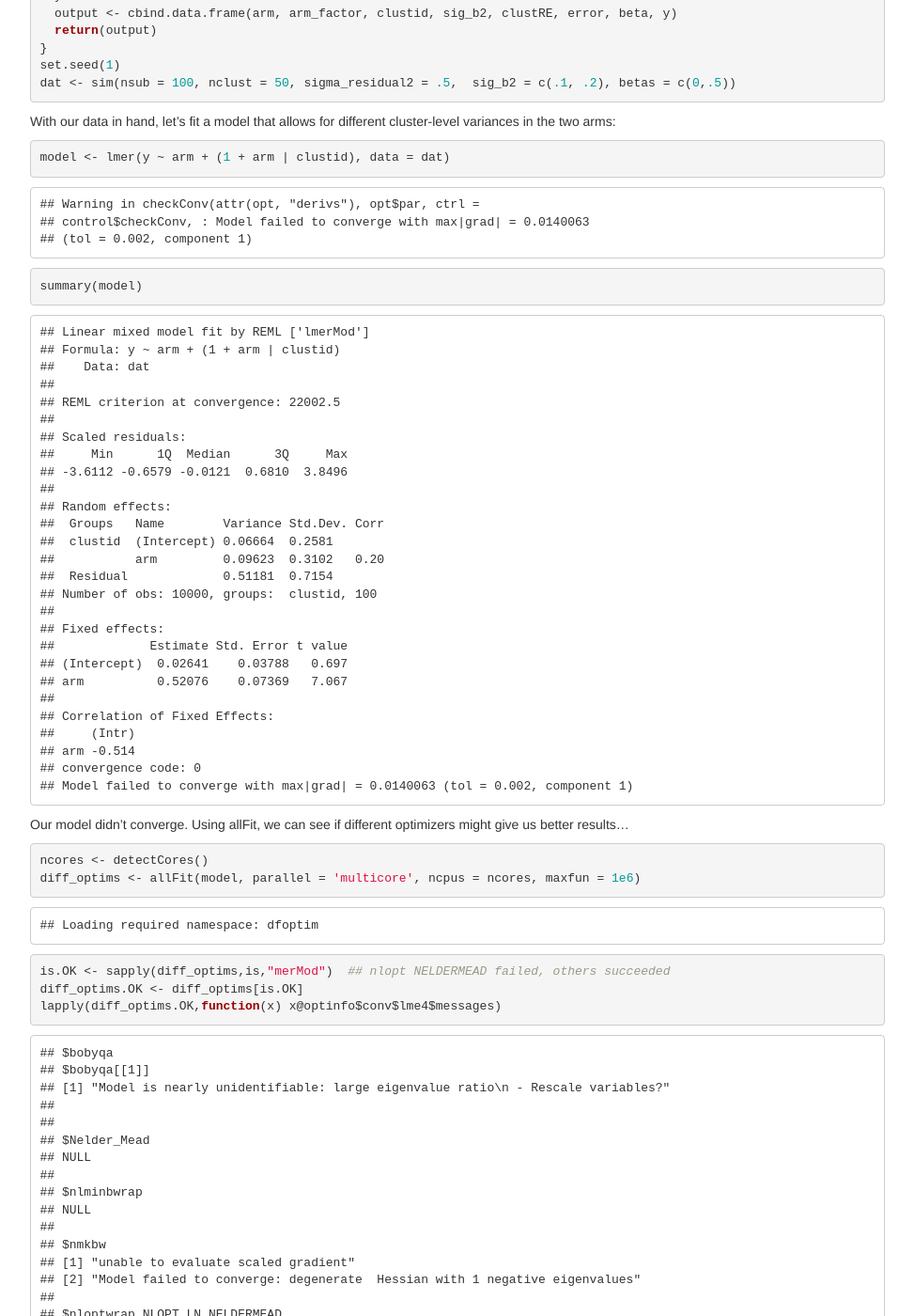
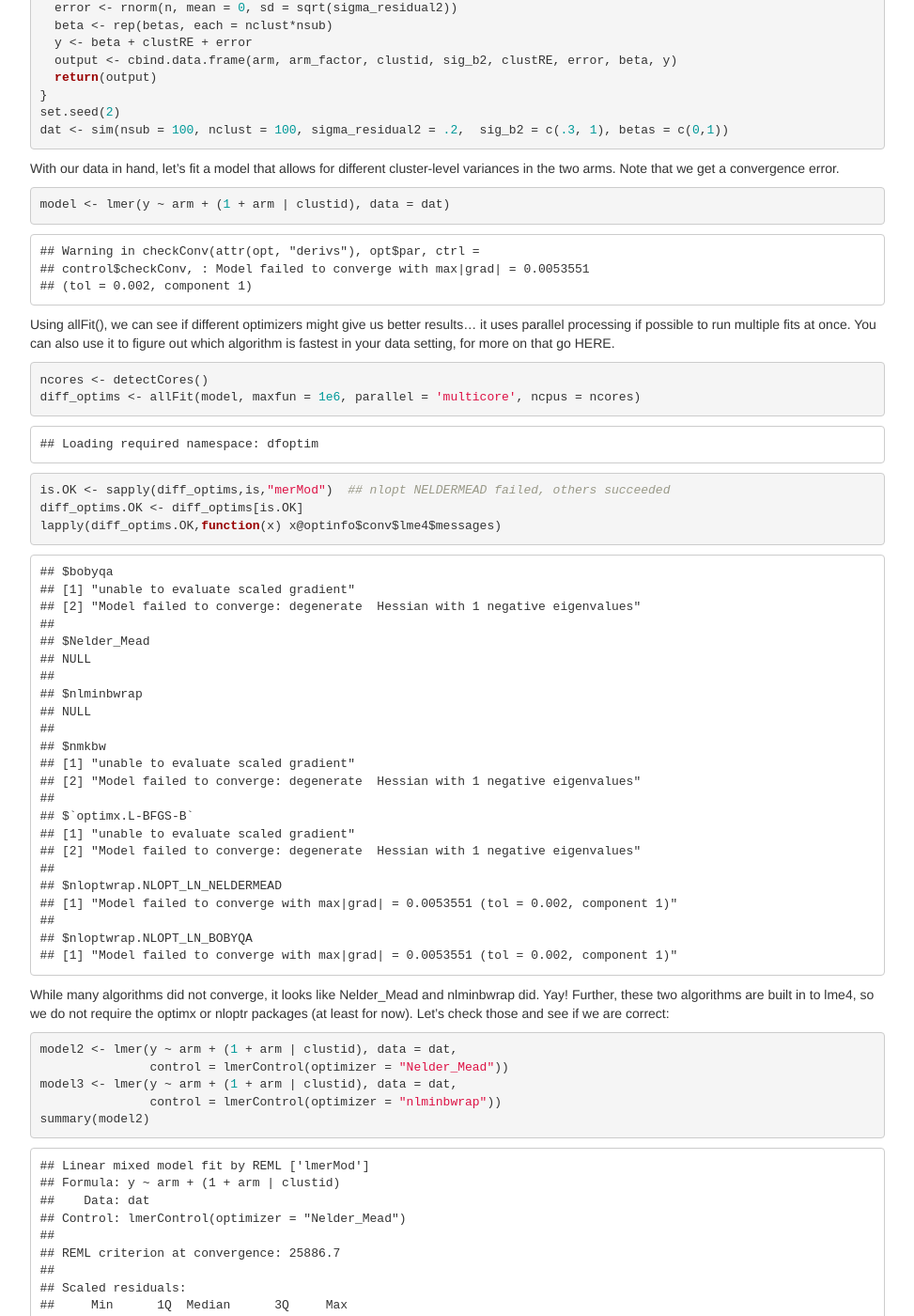
Before and after one commit to joshua-nugent/joshua-nugent.github.io, a Jekyll site: the page allFit/index.html, which Jekyll copies as it is, in a window 1280 px wide and 1400 px high, scrolled down 749 px. Shown: the whole window at 94% size, without its empty margins (153-1126 px from the left). Built offline with Jekyll 4.4.1, drawn with Linux system fonts in a browser that asks for light colours; formulas are drawn with MathJax 3; some of the changed text lies outside the part shown.

Commit message:
Add files via upload

```diff
--- a/allFit/index.html
+++ b/allFit/index.html
@@ -382,11 +382,13 @@
 
 <div id="introduction" class="section level2">
 <h2>Introduction</h2>
-<p>The goal of this vignette is to show how to use allFit() in the lme4 package to quickly test different optimizers to find one that converges.</p>
-<p>This draws heavily on posts by <a href="http://svmiller.com/blog/2018/06/mixed-effects-models-optimizer-checks/">Steven Miller</a> and <a href="https://rstudio-pubs-static.s3.amazonaws.com/33653_57fc7b8e5d484c909b615d8633c01d51.html">unknown author</a>, many thanks!</p>
+<p>I commonly encounter onvergence problems when fitting mixed models. The goal of this vignette is to show how to use allFit() in the lme4 package to quickly test different optimizers to (hopefully) find at least one that converges.</p>
+<p>This draws heavily on posts by <a href="http://svmiller.com/blog/2018/06/mixed-effects-models-optimizer-checks/">Steven V. Miller</a> and <a href="https://rstudio-pubs-static.s3.amazonaws.com/33653_57fc7b8e5d484c909b615d8633c01d51.html">unknown author</a>, many thanks!</p>
+<p>and <a href="https://cran.r-project.org/web/packages/lme4/vignettes/lmerperf.html" class="uri">https://cran.r-project.org/web/packages/lme4/vignettes/lmerperf.html</a></p>
 <pre class="r"><code>library(tidyverse)
 library(lme4)
-library(parallel)</code></pre>
+library(parallel)
+library(optimx)</code></pre>
 </div>
 <div id="our-hypothetical-test-case" class="section level2">
 <h2>Our hypothetical test case</h2>
@@ -408,52 +409,23 @@
   output &lt;- cbind.data.frame(arm, arm_factor, clustid, sig_b2, clustRE, error, beta, y)
   return(output)
 }
-set.seed(1)
-dat &lt;- sim(nsub = 100, nclust = 50, sigma_residual2 = .5,  sig_b2 = c(.1, .2), betas = c(0,.5))</code></pre>
-<p>With our data in hand, let’s fit a model that allows for different cluster-level variances in the two arms:</p>
+set.seed(2)
+dat &lt;- sim(nsub = 100, nclust = 100, sigma_residual2 = .2,  sig_b2 = c(.3, 1), betas = c(0,1))</code></pre>
+<p>With our data in hand, let’s fit a model that allows for different cluster-level variances in the two arms. Note that we get a convergence error.</p>
 <pre class="r"><code>model &lt;- lmer(y ~ arm + (1 + arm | clustid), data = dat)</code></pre>
 <pre><code>## Warning in checkConv(attr(opt, &quot;derivs&quot;), opt$par, ctrl =
-## control$checkConv, : Model failed to converge with max|grad| = 0.0140063
+## control$checkConv, : Model failed to converge with max|grad| = 0.0053551
 ## (tol = 0.002, component 1)</code></pre>
-<pre class="r"><code>summary(model)</code></pre>
-<pre><code>## Linear mixed model fit by REML ['lmerMod']
-## Formula: y ~ arm + (1 + arm | clustid)
-##    Data: dat
-##
-## REML criterion at convergence: 22002.5
-##
-## Scaled residuals:
-##     Min      1Q  Median      3Q     Max
-## -3.6112 -0.6579 -0.0121  0.6810  3.8496
-##
-## Random effects:
-##  Groups   Name        Variance Std.Dev. Corr
-##  clustid  (Intercept) 0.06664  0.2581
-##           arm         0.09623  0.3102   0.20
-##  Residual             0.51181  0.7154
-## Number of obs: 10000, groups:  clustid, 100
-##
-## Fixed effects:
-##             Estimate Std. Error t value
-## (Intercept)  0.02641    0.03788   0.697
-## arm          0.52076    0.07369   7.067
-##
-## Correlation of Fixed Effects:
-##     (Intr)
-## arm -0.514
-## convergence code: 0
-## Model failed to converge with max|grad| = 0.0140063 (tol = 0.002, component 1)</code></pre>
-<p>Our model didn’t converge. Using allFit, we can see if different optimizers might give us better results…</p>
+<p>Using allFit(), we can see if different optimizers might give us better results… it uses parallel processing if possible to run multiple fits at once. You can also use it to figure out which algorithm is fastest in your data setting, for more on that go HERE.</p>
 <pre class="r"><code>ncores &lt;- detectCores()
-diff_optims &lt;- allFit(model, parallel = 'multicore', ncpus = ncores, maxfun = 1e6)</code></pre>
+diff_optims &lt;- allFit(model, maxfun = 1e6, parallel = 'multicore', ncpus = ncores)</code></pre>
 <pre><code>## Loading required namespace: dfoptim</code></pre>
 <pre class="r"><code>is.OK &lt;- sapply(diff_optims,is,&quot;merMod&quot;)  ## nlopt NELDERMEAD failed, others succeeded
 diff_optims.OK &lt;- diff_optims[is.OK]
 lapply(diff_optims.OK,function(x) x@optinfo$conv$lme4$messages)</code></pre>
 <pre><code>## $bobyqa
-## $bobyqa[[1]]
-## [1] &quot;Model is nearly unidentifiable: large eigenvalue ratio\n - Rescale variables?&quot;
-##
+## [1] &quot;unable to evaluate scaled gradient&quot;
+## [2] &quot;Model failed to converge: degenerate  Hessian with 1 negative eigenvalues&quot;
 ##
 ## $Nelder_Mead
 ## NULL
@@ -465,35 +437,47 @@
 ## [1] &quot;unable to evaluate scaled gradient&quot;
 ## [2] &quot;Model failed to converge: degenerate  Hessian with 1 negative eigenvalues&quot;
 ##
+## $`optimx.L-BFGS-B`
+## [1] &quot;unable to evaluate scaled gradient&quot;
+## [2] &quot;Model failed to converge: degenerate  Hessian with 1 negative eigenvalues&quot;
+##
 ## $nloptwrap.NLOPT_LN_NELDERMEAD
-## [1] &quot;Model failed to converge with max|grad| = 0.0140063 (tol = 0.002, component 1)&quot;
+## [1] &quot;Model failed to converge with max|grad| = 0.0053551 (tol = 0.002, component 1)&quot;
 ##
 ## $nloptwrap.NLOPT_LN_BOBYQA
-## [1] &quot;Model failed to converge with max|grad| = 0.0140063 (tol = 0.002, component 1)&quot;</code></pre>
-<pre class="r"><code># Extract parameters to check
-narms &lt;- 2
-sig_b2 &lt;- vector(length = narms)
-betas &lt;- vector(length = narms)
-betas &lt;- fixef(model)[1:narms]
-random_effects &lt;- as.data.frame(VarCorr(model)$clustid)
-corrmatrix &lt;- as.data.frame(VarCorr(model))$sdcor
-sig_b2[1] &lt;- random_effects[1,1]
-for(i in 2:narms){
-  sig_b2[i] &lt;- random_effects[1,1] + random_effects[i,i] +
-    2*sqrt(random_effects[1,1])*sqrt(random_effects[i,i])*corrmatrix[narms-1+i]
-}
-
-# they work!
-sig_b2</code></pre>
-<pre><code>## [1] 0.06663623 0.19460389</code></pre>
-<pre class="r"><code>betas</code></pre>
-<pre><code>## (Intercept)         arm
-##  0.02640593  0.52076088</code></pre>
-<p>This is an R Markdown document. Markdown is a simple formatting syntax for authoring HTML, PDF, and MS Word documents. For more details on using R Markdown see <a href="http://rmarkdown.rstudio.com" class="uri">http://rmarkdown.rstudio.com</a>.</p>
-<p>When you click the <strong>Knit</strong> button a document will be generated that includes both content as well as the output of any embedded R code chunks within the document. You can embed an R code chunk like this:</p>
-</div>
-<div id="i" class="section level2">
-<h2>I</h2>
+## [1] &quot;Model failed to converge with max|grad| = 0.0053551 (tol = 0.002, component 1)&quot;</code></pre>
+<p>While many algorithms did not converge, it looks like Nelder_Mead and nlminbwrap did. Yay! Further, these two algorithms are built in to lme4, so we do not require the optimx or nloptr packages (at least for now). Let’s check those and see if we are correct:</p>
+<pre class="r"><code>model2 &lt;- lmer(y ~ arm + (1 + arm | clustid), data = dat,
+               control = lmerControl(optimizer = &quot;Nelder_Mead&quot;))
+model3 &lt;- lmer(y ~ arm + (1 + arm | clustid), data = dat,
+               control = lmerControl(optimizer = &quot;nlminbwrap&quot;))
+summary(model2)</code></pre>
+<pre><code>## Linear mixed model fit by REML ['lmerMod']
+## Formula: y ~ arm + (1 + arm | clustid)
+##    Data: dat
+## Control: lmerControl(optimizer = &quot;Nelder_Mead&quot;)
+##
+## REML criterion at convergence: 25886.7
+##
+## Scaled residuals:
+##     Min      1Q  Median      3Q     Max
+## -4.1341 -0.6669  0.0044  0.6682  3.5594
+##
+## Random effects:
+##  Groups   Name        Variance Std.Dev. Corr
+##  clustid  (Intercept) 0.4129   0.6425
+##           arm         0.3323   0.5765   0.30
+##  Residual             0.2016   0.4490
+## Number of obs: 20000, groups:  clustid, 200
+##
+## Fixed effects:
+##             Estimate Std. Error t value
+## (Intercept) -0.01099    0.06441  -0.171
+## arm          1.03935    0.11777   8.825
+##
+## Correlation of Fixed Effects:
+##     (Intr)
+## arm -0.547</code></pre>
 </div>
 
 
```
Also changed, not shown: other parts of allFit/index.html (+0 -1 lines).
